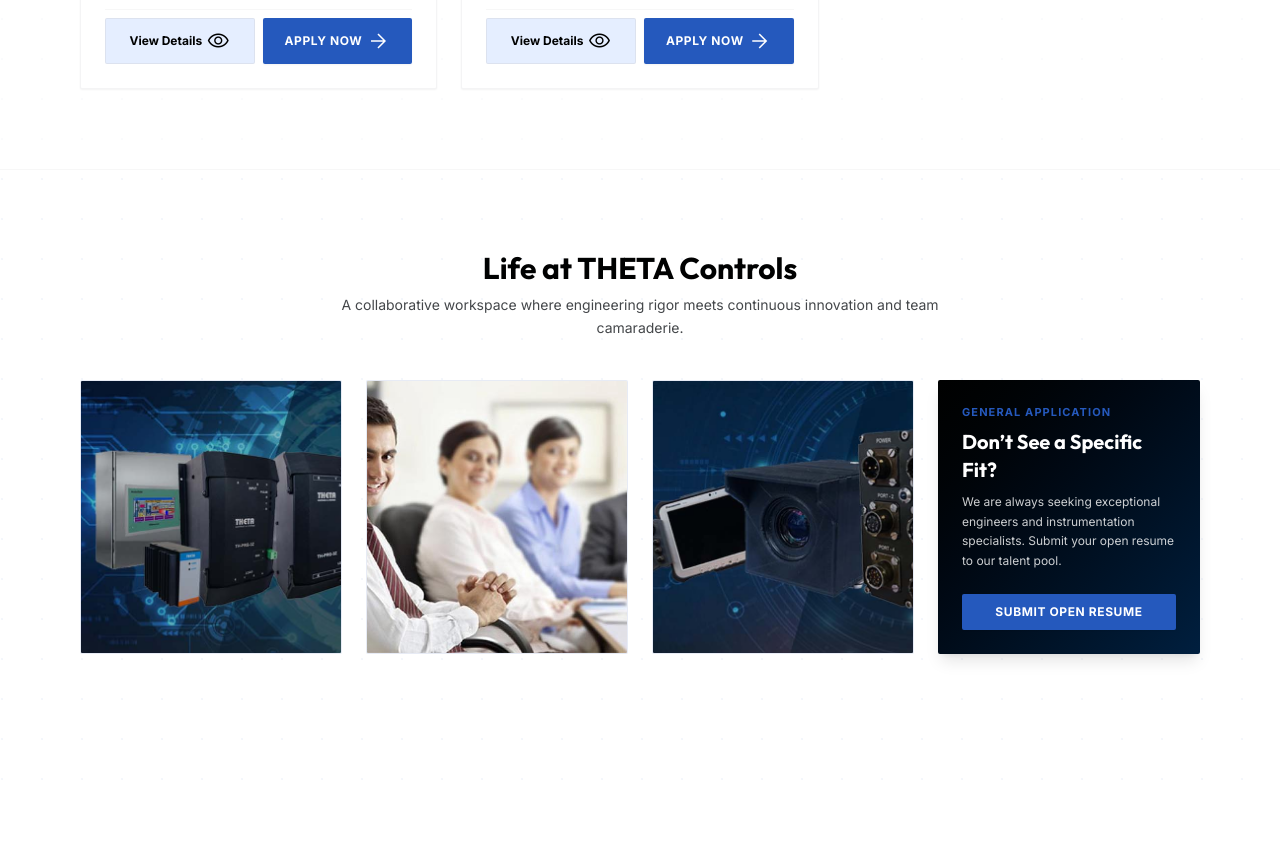
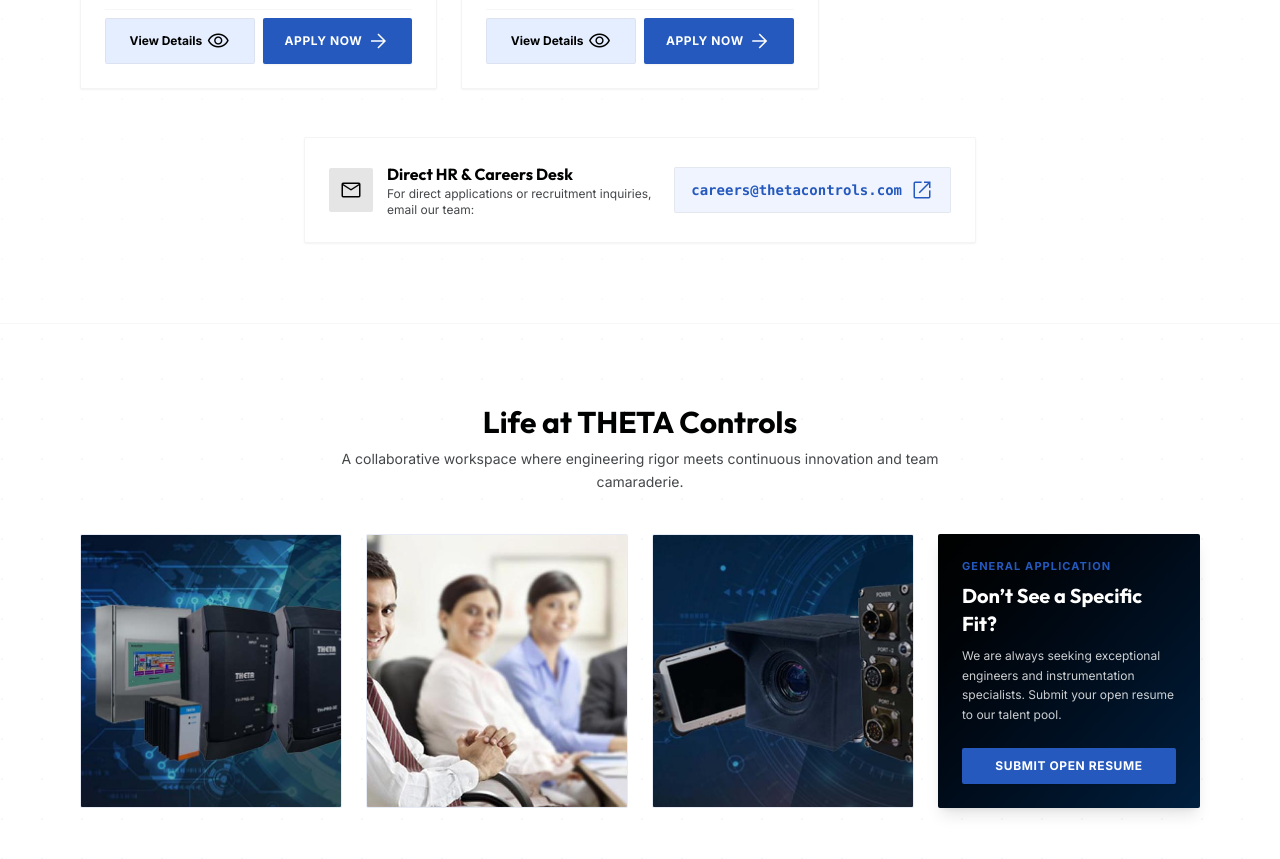
Before and after one commit to vrushabh-digraje/Theta, a React (Vite) app: page /careers in a window 1280 px wide. Shown: the part 2200-3059 px from the top of the page. Built offline with nearby package versions, Linux system fonts and the light colour scheme.

Commit message:
feat(careers): add dedicated Direct HR & Careers Desk email card below job openings

```diff
--- a/src/pages/Careers.tsx
+++ b/src/pages/Careers.tsx
@@ -3,6 +3,7 @@ import labHeroImg from '../assets/images/hero_split_electronics.jpg';
 import plantImg1 from '../assets/images/hero_PAut1.jpg';
 import plantImg2 from '../assets/images/hero_DS1.jpg';
 import teamImg from '../assets/images/WHO_WE_ARE.jpg';
+import { handleSmartEmailClick } from '../utils/email';
 
 interface JobOpening {
   id: string;
@@ -430,6 +431,31 @@ export const Careers: FC = () => {
             ))}
           </div>
 
+          {/* Direct HR & Recruitment Desk (Single dedicated email position on Careers page) */}
+          <div className="mt-12 p-5 sm:p-6 bg-surface-container-lowest border border-outline-variant/20 rounded-xs shadow-xs max-w-2xl mx-auto flex flex-col sm:flex-row items-center justify-between gap-4 text-center sm:text-left">
+            <div className="flex items-center gap-3.5">
+              <div className="w-11 h-11 rounded-xs bg-primary/10 text-primary flex items-center justify-center shrink-0">
+                <span className="material-symbols-outlined text-[24px]">mail</span>
+              </div>
+              <div>
+                <h4 className="font-display text-sm sm:text-base font-bold text-primary">
+                  Direct HR & Careers Desk
+                </h4>
+                <p className="font-body text-xs text-on-surface-variant">
+                  For direct applications or recruitment inquiries, email our team:
+                </p>
+              </div>
+            </div>
+            <a
+              href="mailto:careers@thetacontrols.com"
+              onClick={(e) => handleSmartEmailClick('careers@thetacontrols.com', e)}
+              className="font-mono text-xs sm:text-sm font-bold text-secondary hover:underline px-4 py-2.5 bg-surface-container-low hover:bg-secondary/10 border border-outline-variant/30 rounded-xs shrink-0 transition-colors cursor-pointer flex items-center gap-2"
+            >
+              <span>careers@thetacontrols.com</span>
+              <span className="material-symbols-outlined text-[16px]">open_in_new</span>
+            </a>
+          </div>
+
         </div>
       </section>
 
```
